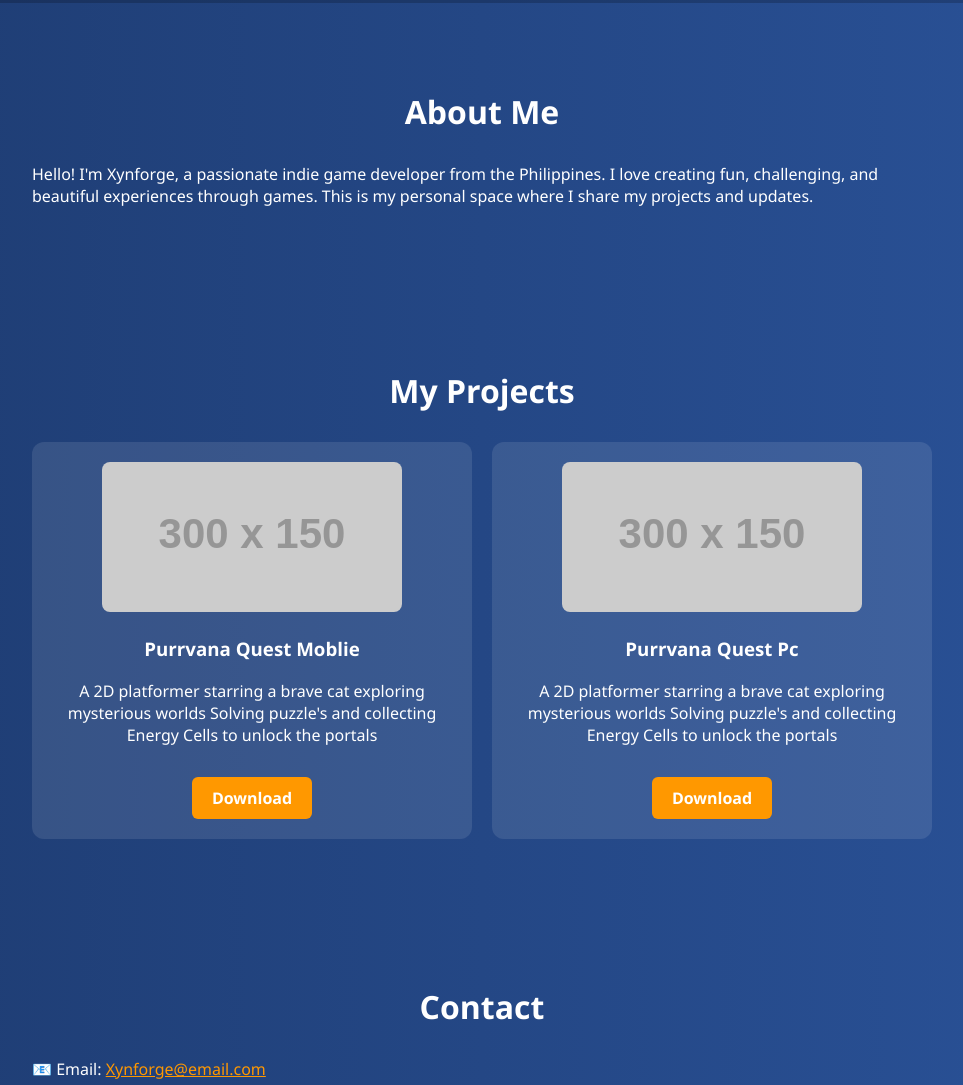
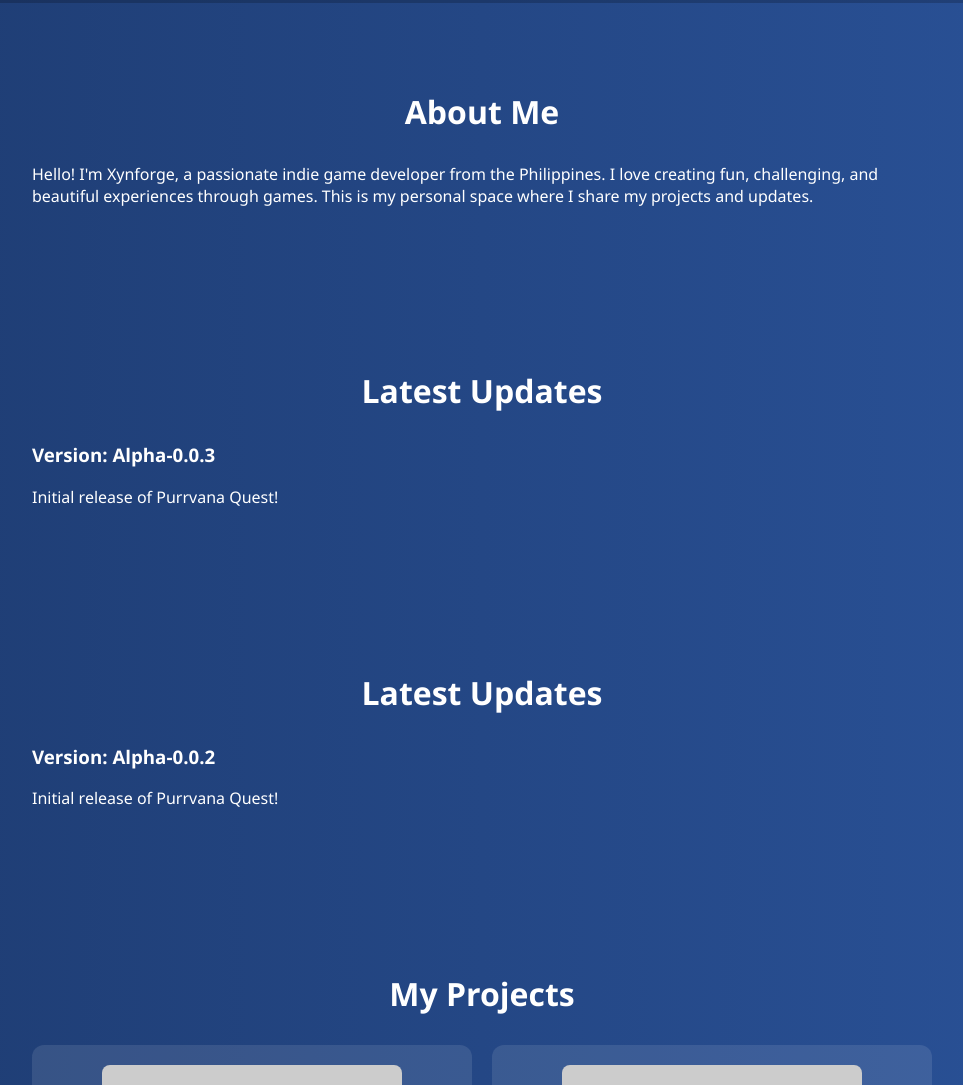
Before and after one commit to Xynforge/PurrvanaQuest.github.io, a plain HTML site: page index.html in a window 1280 px wide. Shown: the part 280-1365 px from the top of the page, without its empty margins (158-1121 px from the left). Drawn offline with Linux system fonts and the light colour scheme; placeholder pictures from the web are drawn by us.

Commit message:
Update index.html

```diff
--- a/index.html
+++ b/index.html
@@ -109,6 +109,27 @@
     <p>Hello! I'm Xynforge, a passionate indie game developer from the Philippines. I love creating fun, challenging, and beautiful experiences through games. This is my personal space where I share my projects and updates.</p>
   </section>
 
+<section id="Updates Moblie">
+    <h2>Latest Updates</h2>
+    <div class="update-box">
+      <h3 id="version">Version: Alpha-0.0.3</h3>
+      <p id="description">Initial release of Purrvana Quest! </p>
+    </div>
+  </section>
+
+
+
+  <section id="Updates PC">
+    <h2>Latest Updates</h2>
+    <div class="update-box">
+      <h3 id="version">Version: Alpha-0.0.2</h3>
+      <p id="description">Initial release of Purrvana Quest! </p>
+    </div>
+  </section>
+
+
+
+
   <section id="projects">
     <h2>My Projects</h2>
     <div class="projects">
```
